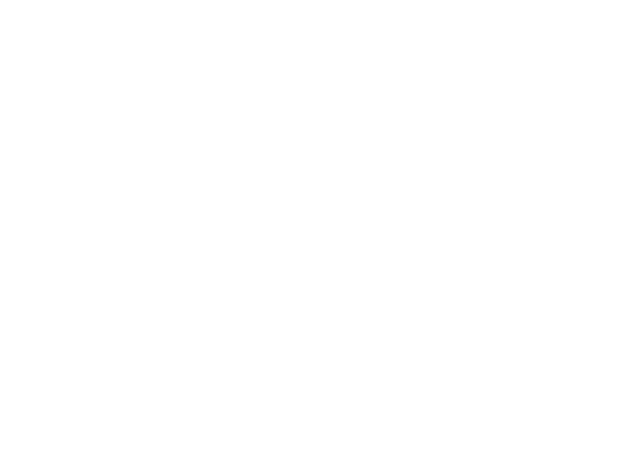
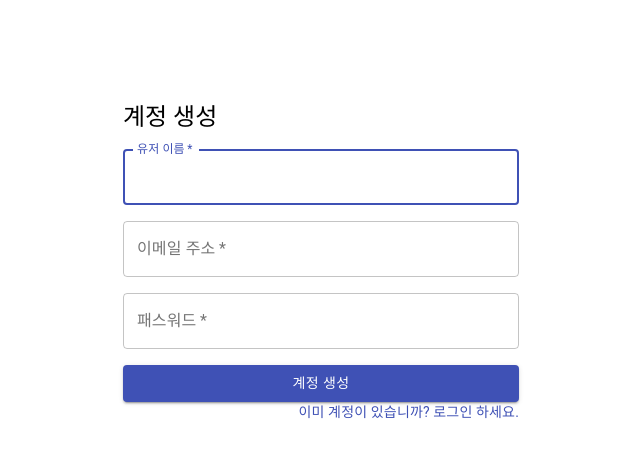
Before and after one commit to kimziou77/web101, a React (Create React App) app in the folder web101/: page /signup in a window 1280 px wide. Shown: the top 458 px of the page, without its empty margins (319-959 px from the left). Built offline with nearby package versions, Linux system fonts and the light colour scheme.

Commit message:
Feat: SignUp Component

```diff
--- a/web101/src/App.js
+++ b/web101/src/App.js
@@ -1,21 +1,23 @@
 import React from 'react'
 import Todo from './components/Todo'
-import {Container, List, Paper} from "@material-ui/core";
+import {AppBar, Button, Container, Grid, List, Paper, Toolbar, Typography} from "@material-ui/core";
 import AddTodo from "./components/AddTodo";
-import {call} from "./service/ApiService";
+import {call, signout} from "./service/ApiService";
+import Loading from "./components/Loading";
 
 
 class App extends React.Component {
     constructor(props){
         super(props)
         this.state = {
-            items : []
+            items : [],
+            loading: true
         }
     }
 
     componentDidMount() {
         call("/todo", "GET", null).then((response) =>
-            this.setState({items: response.data})
+            this.setState({items: response.data, loading:false})
         )
     }
 
@@ -34,8 +36,10 @@ class App extends React.Component {
             this.setState({items:response.data})
         )
     }
+
+
     render(){
-        var todoItems = this.state.items.length > 0 && (
+        let todoItems = this.state.items.length > 0 && (
             <Paper style={{margin:16}}>
                 <List>
                     {this.state.items.map((item, idx)=>
@@ -48,13 +52,38 @@ class App extends React.Component {
                 </List>
             </Paper>
         )
+        let navigationBar = (
+            <AppBar position="static">
+                <Toolbar>
+                    <Grid justifyContent="space-between" container>
+                        <Grid item>
+                            <Typography variant="h6">오늘의 할 일</Typography>
+                        </Grid>
+                        <Grid>
+                            <Button color="inherit" onClick={signout}>
+                                로그아웃
+                            </Button>
+                        </Grid>
+                    </Grid>
 
-        return (<div className="App">
-                    <Container maxWidth="md">
-                        <AddTodo add={this.add}/>
-                        <div className="TodoList">{todoItems}</div>
-                    </Container>
-                </div>);
+                </Toolbar>
+            </AppBar>
+        )
+        let todoListPage = (
+            <div className="App">
+                {navigationBar}
+                <Container maxWidth="md">
+                    <AddTodo add={this.add}/>
+                    <div className="TodoList">{todoItems}</div>
+                </Container>
+            </div>
+        )
+        let loadingPage = <Loading/>
+        let content = loadingPage;
+        if(!this.state.loading){
+            content = todoListPage
+        }
+        return <div className="App">{content}</div>;
     }
 }
 
--- a/web101/src/AppRouter.js
+++ b/web101/src/AppRouter.js
@@ -1,8 +1,9 @@
 import React from "react"
 import {Route, Switch} from "react-router";
 import App from "./App";
-import Login from "./Login";
+import Login from "./components/Login";
 import {BrowserRouter} from "react-router-dom";
+import SignUp from "./components/SignUp";
 
 
 class AppRouter extends React.Component{
@@ -13,7 +14,8 @@ class AppRouter extends React.Component{
                 <Switch>
                     <Switch>
                         <Route exact path= "/" component={App}></Route>
-                        <Route path= "/login" component={Login}></Route>
+                        <Route exact path= "/login" component={Login}></Route>
+                        <Route exact path= "/signup" component={SignUp}></Route>
                     </Switch>
                 </Switch>
             </BrowserRouter>
--- /dev/null
+++ b/web101/src/components/Loading.js
@@ -0,0 +1,15 @@
+import React from 'react'
+import {Container, Typography} from "@material-ui/core";
+
+class Loading extends React.Component{
+    render(){
+        return (
+            <Container component="main" maxWidth="xs" style={{ marginTop: "15%" }}>
+               <Typography component="h1" variant="h3">
+                   로딩중페이지
+               </Typography>
+            </Container>
+        )
+    }
+}
+export default Loading
--- a/web101/src/Login.js
+++ b/web101/src/components/Login.js
@@ -1,6 +1,6 @@
 import React from 'react'
-import {signin} from "./service/ApiService";
-import {Button, Container, Grid, TextField, Typography} from "@material-ui/core";
+import {signin} from "../service/ApiService";
+import {Button, Container, Grid, Link, TextField, Typography} from "@material-ui/core";
 
 class Login extends React.Component{
     constructor(props) {
@@ -24,11 +24,8 @@ class Login extends React.Component{
                             </Typography>
                         </Grid>
                     </Grid>
-
                     <form noValidate onSubmit={this.handleSubmit}>
-                        {" "}
                         <Grid container spacing={2}>
-
                             <Grid item xs={12}>
                                 <TextField
                                     variant="outlined"
@@ -40,7 +37,6 @@ class Login extends React.Component{
                                     autoComplete="email"
                                 />
                             </Grid>
-
                             <Grid item xs={12}>
                                 <TextField
                                     variant="outlined"
@@ -53,7 +49,6 @@ class Login extends React.Component{
                                     autoComplete="current-password"
                                 />
                             </Grid>
-
                             <Grid item xs={12}>
                                 <Button
                                     type="submit"
@@ -63,9 +58,10 @@ class Login extends React.Component{
                                   로그인
                                 </Button>
                             </Grid>
-
+                            <Link href="/signup" variant="body2">
+                                <Grid item> 계정이 없습니까? 여기서 가입하세요.</Grid>
+                            </Link>
                         </Grid>
-
                     </form>
                 </Container>
         )
--- /dev/null
+++ b/web101/src/components/SignUp.js
@@ -0,0 +1,90 @@
+import React from 'react'
+import {Button, Container, Grid, Link, TextField, Typography} from "@material-ui/core";
+import {signup} from "../service/ApiService";
+
+class SignUp extends React.Component{
+    constructor(props) {
+        super(props);
+        this.handleSubmit = this.handleSubmit.bind(this)
+    }
+    handleSubmit(event) {
+        event.preventDefault();
+        const data = new FormData(event.target);
+        const username = data.get("username");
+        const email = data.get("email");
+        const password = data.get("password");
+        signup({ email: email, username: username, password: password }).then(
+            (response) => {
+                window.location.href = "/login";
+            }
+        );
+    }
+    render(){
+        return (
+            <Container component="main" maxWidth="xs" style={{ marginTop: "8%" }}>
+                <form noValidate onSubmit={this.handleSubmit}>
+                    <Grid container spacing={2}>
+                        <Grid item xs={12}>
+                            <Typography component="h1" variant="h5">
+                                계정 생성
+                            </Typography>
+                        </Grid>
+                        <Grid item xs={12}>
+                            <TextField
+                                autoComplete="fname"
+                                name="username"
+                                variant="outlined"
+                                required
+                                fullWidth
+                                id="username"
+                                label="유저 이름"
+                                autoFocus
+                            />
+                        </Grid>
+                        <Grid item xs={12}>
+                            <TextField
+                                variant="outlined"
+                                required
+                                fullWidth
+                                id="email"
+                                label="이메일 주소"
+                                name="email"
+                                autoComplete="email"
+                            />
+                        </Grid>
+                        <Grid item xs={12}>
+                            <TextField
+                                variant="outlined"
+                                required
+                                fullWidth
+                                name="password"
+                                label="패스워드"
+                                type="password"
+                                id="password"
+                                autoComplete="current-password"
+                            />
+                        </Grid>
+                        <Grid item xs={12}>
+                            <Button
+                                type="submit"
+                                fullWidth
+                                variant="contained"
+                                color="primary"
+                            >
+                                계정 생성
+                            </Button>
+                        </Grid>
+                    </Grid>
+                    <Grid container justifyContent="flex-end">
+                        <Grid item>
+                            <Link href="/login" variant="body2">
+                                이미 계정이 있습니까? 로그인 하세요.
+                            </Link>
+                        </Grid>
+                    </Grid>
+                </form>
+            </Container>
+        )
+    }
+}
+export default SignUp;
--- a/web101/src/service/ApiService.js
+++ b/web101/src/service/ApiService.js
@@ -2,8 +2,6 @@ import {API_BASE_URL} from "../api-config"
 const ACCESS_TOKEN = "ACCESS_TOKEN"
 
 export function call(api, method, request) {
-
-
     let headers = new Headers({
         "Content-Type": "application/json",
     })
@@ -41,6 +39,10 @@ export function call(api, method, request) {
         });
 }
 
+export function signup(userDTO){
+    return call("/auth/signup","POST",userDTO)
+}
+
 export function signin(userDTO) {
     return call("/auth/signin", "POST", userDTO).then((response) => {
         if (response.token) {
@@ -49,3 +51,8 @@ export function signin(userDTO) {
         }
     });
 }
+
+export function signout(){
+    localStorage.setItem(ACCESS_TOKEN,null)
+    window.location.href = "/login"
+}
```
